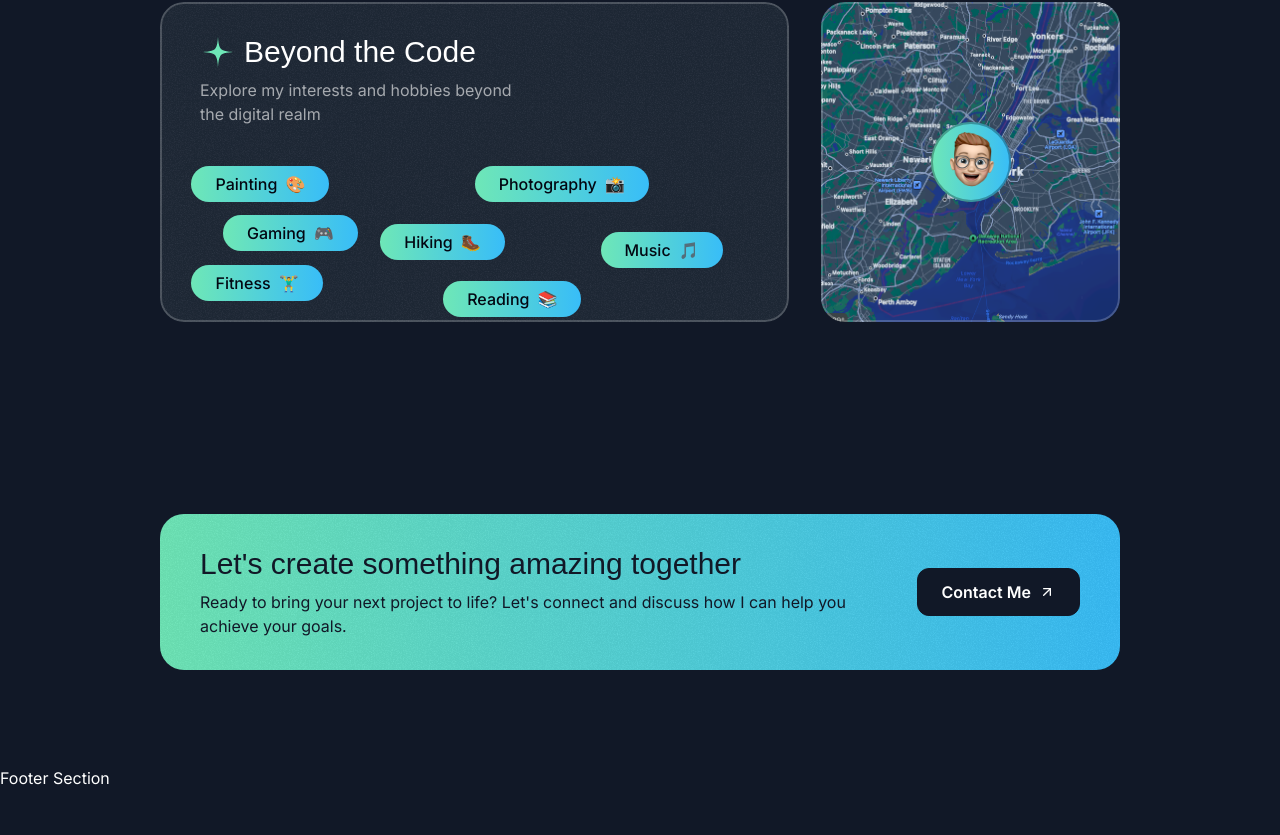
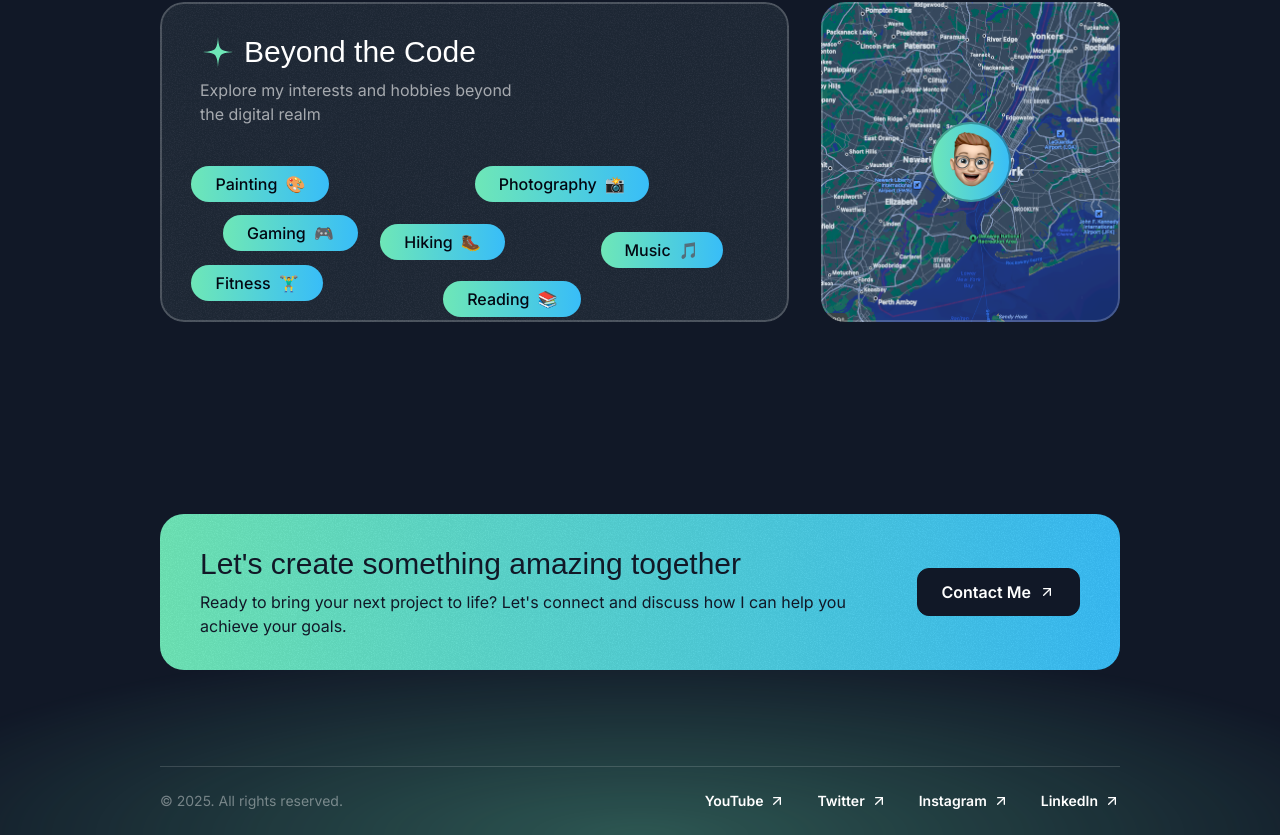
Before and after one commit to markiiman/dev-portfolio, a Next.js app: page / in a window 1280 px wide. Shown: the part 4586-5421 px from the top of the page. Before the commit the page ends 5376 px from the top, so only its background shows below. Built offline with nearby package versions, Linux system fonts and the light colour scheme; a web font is replaced by a local one.

Commit message:
Enhance Footer section with social media links and improved layout

```diff
--- a/src/sections/Footer.tsx
+++ b/src/sections/Footer.tsx
@@ -1,3 +1,51 @@
+import ArrowUpRightIcon from "@/assets/icons/arrow-up-right.svg";
+
+const footerLinks = [
+  {
+    title: "YouTube",
+    href: "#",
+  },
+  {
+    title: "Twitter",
+    href: "#",
+  },
+  {
+    title: "Instagram",
+    href: "#",
+  },
+  {
+    title: "LinkedIn",
+    href: "#",
+  },
+];
+
 export const Footer = () => {
-  return <div>Footer Section</div>;
+  return (
+    <footer className="relative -z-10 overflow-x-clip">
+      <div
+        className="absolute h-[400px] w-[1600px] bottom-0 left-1/2 -translate-x-1/2 bg-emerald-300/30 -z-10"
+        style={{
+          maskImage:
+            "radial-gradient(50% 50% at bottom center, black, transparent)",
+        }}
+      ></div>
+      <div className="container">
+        <div className="border-t border-white/15 py-6 text-sm flex flex-col md:flex-row md:justify-between items-center gap-8">
+          <div className="text-white/40">&copy; 2025. All rights reserved.</div>
+          <nav className="flex flex-col items-center gap-8 md:flex-row">
+            {footerLinks.map((link) => (
+              <a
+                key={link.title}
+                href="#"
+                className="inline-flex items-center gap-1.5"
+              >
+                <span className="font-semibold">{link.title}</span>
+                <ArrowUpRightIcon className="size-4" />
+              </a>
+            ))}
+          </nav>
+        </div>
+      </div>
+    </footer>
+  );
 };
```
